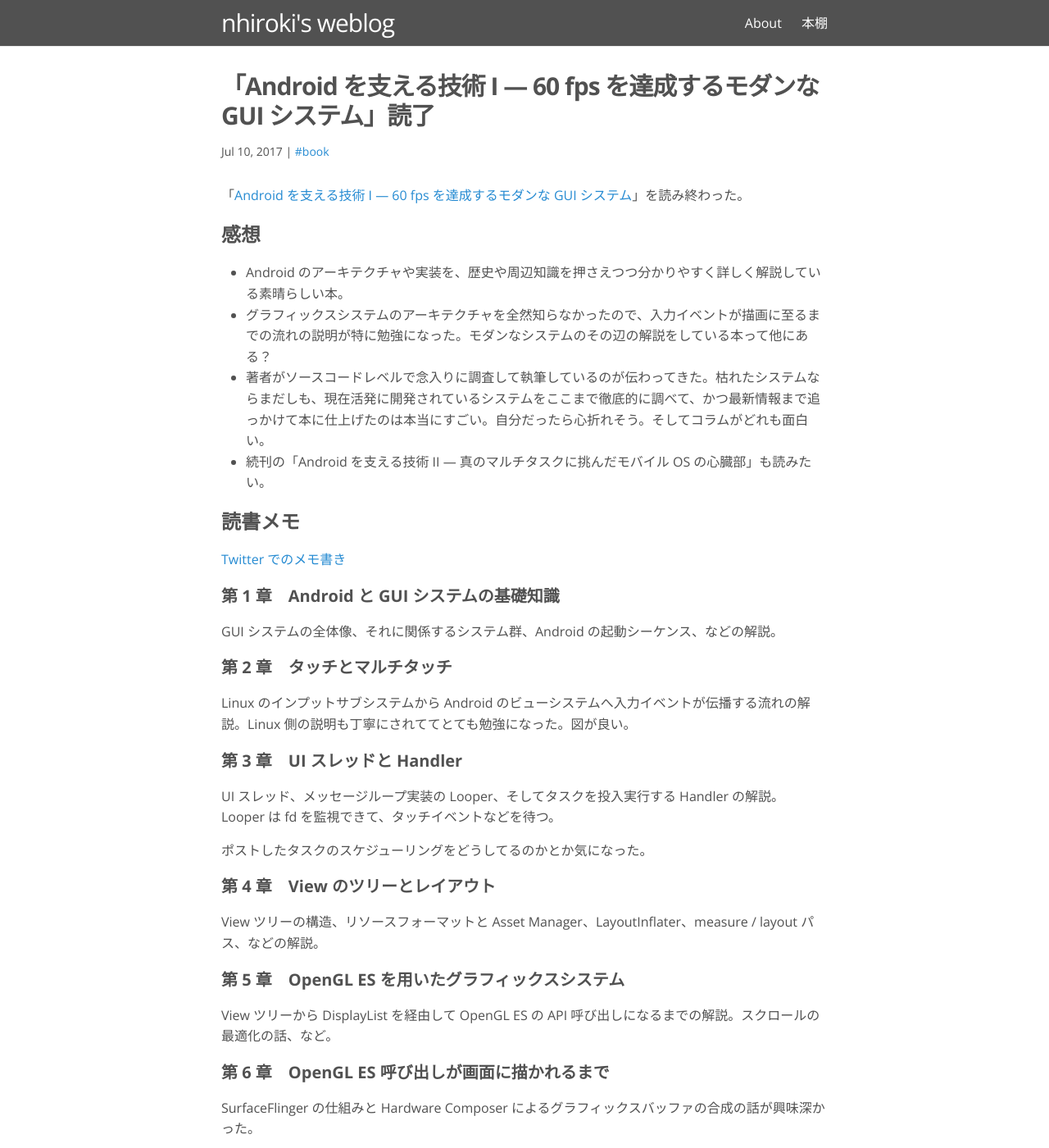
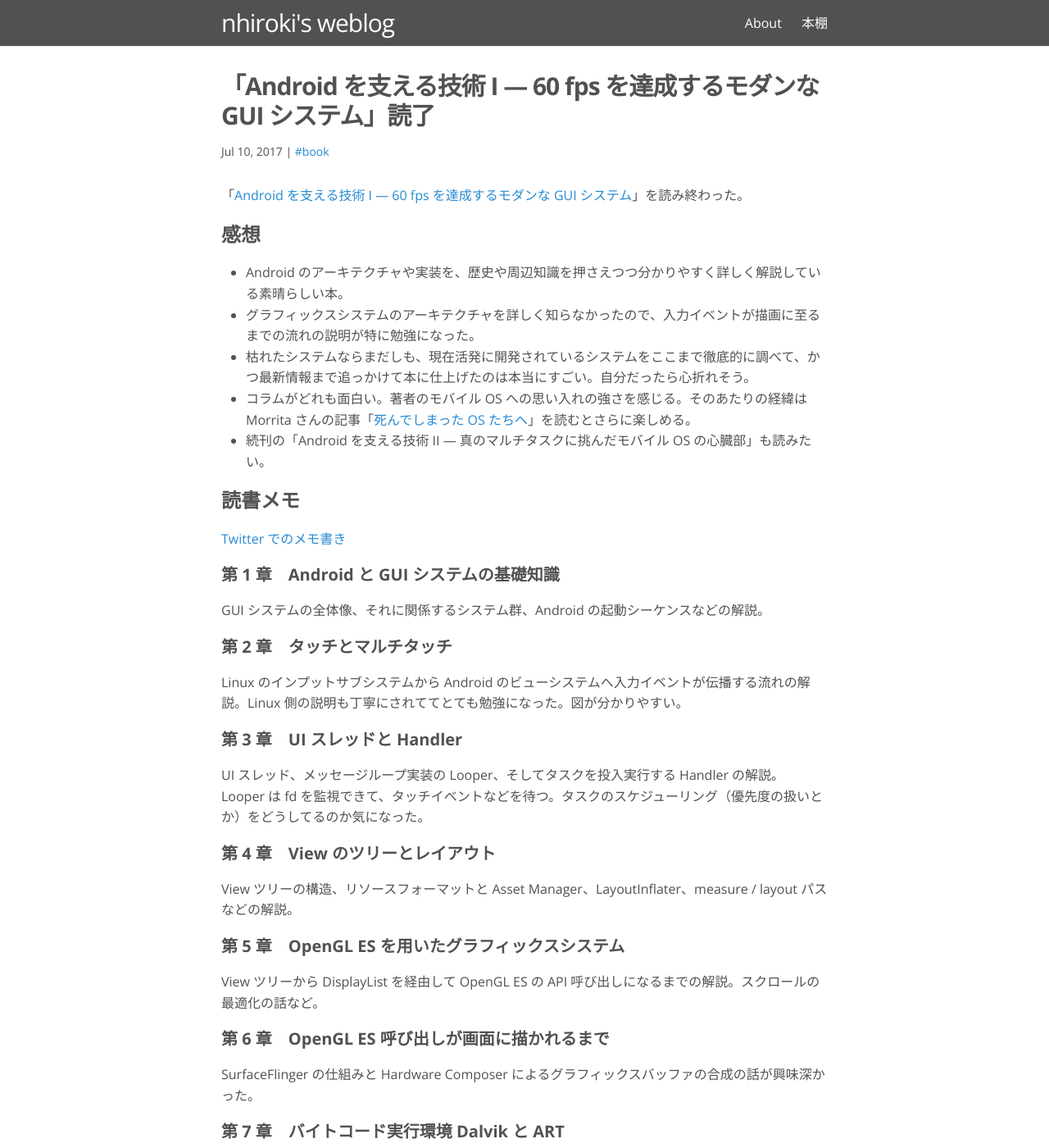
Before and after one commit to nhiroki/nhiroki.github.io, a Jekyll site: the page built from _posts/2017-07-11-book-android.md, in a window 1280 px wide and 1400 px high. Shown: the whole window at 82% size. Built offline with Jekyll 4.4.1, drawn with Linux system fonts in a browser that asks for light colours; comment, search, counter and statistics services are not loaded; some of the changed text lies outside the part shown.

Commit message:
Update 'books' page etc

```diff
--- a/_posts/2017-07-11-book-android.md
+++ b/_posts/2017-07-11-book-android.md
@@ -10,8 +10,9 @@
 # 感想
 
 - Android のアーキテクチャや実装を、歴史や周辺知識を押さえつつ分かりやすく詳しく解説している素晴らしい本。
-- グラフィックスシステムのアーキテクチャを全然知らなかったので、入力イベントが描画に至るまでの流れの説明が特に勉強になった。モダンなシステムのその辺の解説をしている本って他にある？
-- 著者がソースコードレベルで念入りに調査して執筆しているのが伝わってきた。枯れたシステムならまだしも、現在活発に開発されているシステムをここまで徹底的に調べて、かつ最新情報まで追っかけて本に仕上げたのは本当にすごい。自分だったら心折れそう。そしてコラムがどれも面白い。
+- グラフィックスシステムのアーキテクチャを詳しく知らなかったので、入力イベントが描画に至るまでの流れの説明が特に勉強になった。
+- 枯れたシステムならまだしも、現在活発に開発されているシステムをここまで徹底的に調べて、かつ最新情報まで追っかけて本に仕上げたのは本当にすごい。自分だったら心折れそう。
+- コラムがどれも面白い。著者のモバイル OS への思い入れの強さを感じる。そのあたりの経緯は Morrita さんの記事「[死んでしまった OS たちへ](https://bellflower.dodgson.org/to-ones-that-have-gone-eeb5f81f8a58)」を読むとさらに楽しめる。
 - 続刊の「Android を支える技術 II ― 真のマルチタスクに挑んだモバイル OS の心臓部」も読みたい。
 
 # 読書メモ
@@ -20,25 +21,23 @@
 
 ## 第 1 章　Android と GUI システムの基礎知識
 
-GUI システムの全体像、それに関係するシステム群、Android の起動シーケンス、などの解説。
+GUI システムの全体像、それに関係するシステム群、Android の起動シーケンスなどの解説。
 
 ## 第 2 章　タッチとマルチタッチ
 
-Linux のインプットサブシステムから Android のビューシステムへ入力イベントが伝播する流れの解説。Linux 側の説明も丁寧にされててとても勉強になった。図が良い。
+Linux のインプットサブシステムから Android のビューシステムへ入力イベントが伝播する流れの解説。Linux 側の説明も丁寧にされててとても勉強になった。図が分かりやすい。
 
 ## 第 3 章　UI スレッドと Handler
 
-UI スレッド、メッセージループ実装の Looper、そしてタスクを投入実行する Handler の解説。Looper は fd を監視できて、タッチイベントなどを待つ。
-
-ポストしたタスクのスケジューリングをどうしてるのかとか気になった。
+UI スレッド、メッセージループ実装の Looper、そしてタスクを投入実行する Handler の解説。Looper は fd を監視できて、タッチイベントなどを待つ。タスクのスケジューリング（優先度の扱いとか）をどうしてるのか気になった。
 
 ## 第 4 章　View のツリーとレイアウト
 
-View ツリーの構造、リソースフォーマットと Asset Manager、LayoutInflater、measure / layout パス、などの解説。
+View ツリーの構造、リソースフォーマットと Asset Manager、LayoutInflater、measure / layout パスなどの解説。
 
 ## 第 5 章　OpenGL ES を用いたグラフィックスシステム
 
-View ツリーから DisplayList を経由して OpenGL ES の API 呼び出しになるまでの解説。スクロールの最適化の話、など。
+View ツリーから DisplayList を経由して OpenGL ES の API 呼び出しになるまでの解説。スクロールの最適化の話など。
 
 ## 第 6 章　OpenGL ES 呼び出しが画面に描かれるまで
 
@@ -46,4 +45,4 @@
 
 ## 第 7 章　バイトコード実行環境 Dalvik と ART
 
-バイトコード実行環境の進化の歴史を丁寧に解説した章。スマートフォンに適した実行環境とはどのようなものか、レジスタ型・スタック型の比較、メモリ節約の工夫と Zygote、JIT/AOT、など。
+バイトコード実行環境の進化の歴史を丁寧に解説した章。スマートフォンに適した実行環境とはどのようなものか、レジスタ型・スタック型の比較、メモリ節約の工夫と Zygote、JIT/AOT など。
```
Also changed, not shown: books.md (+3 -2 lines).
